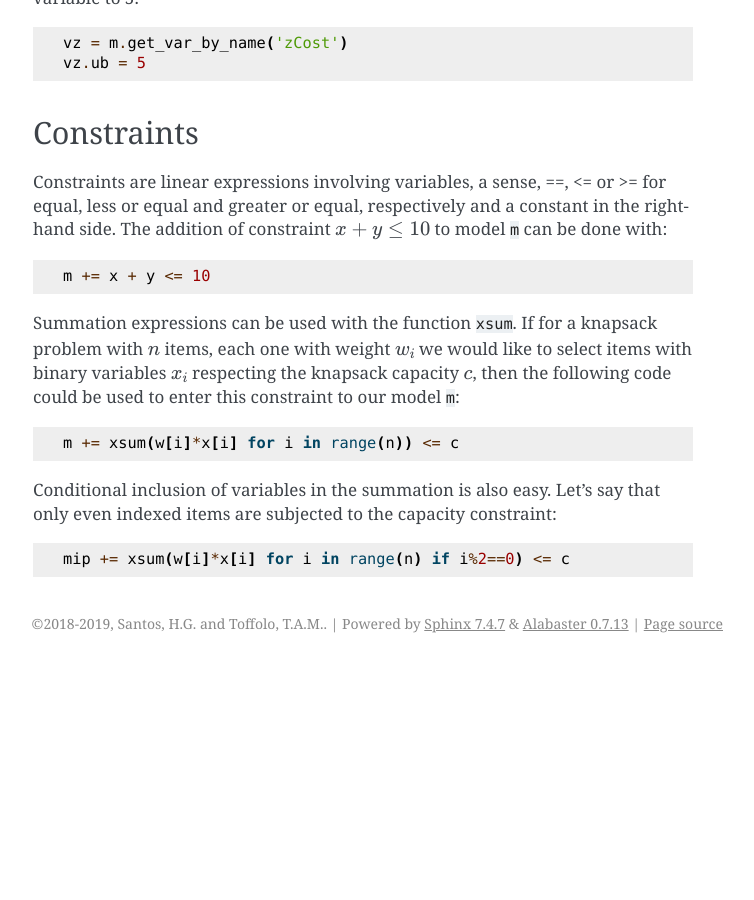
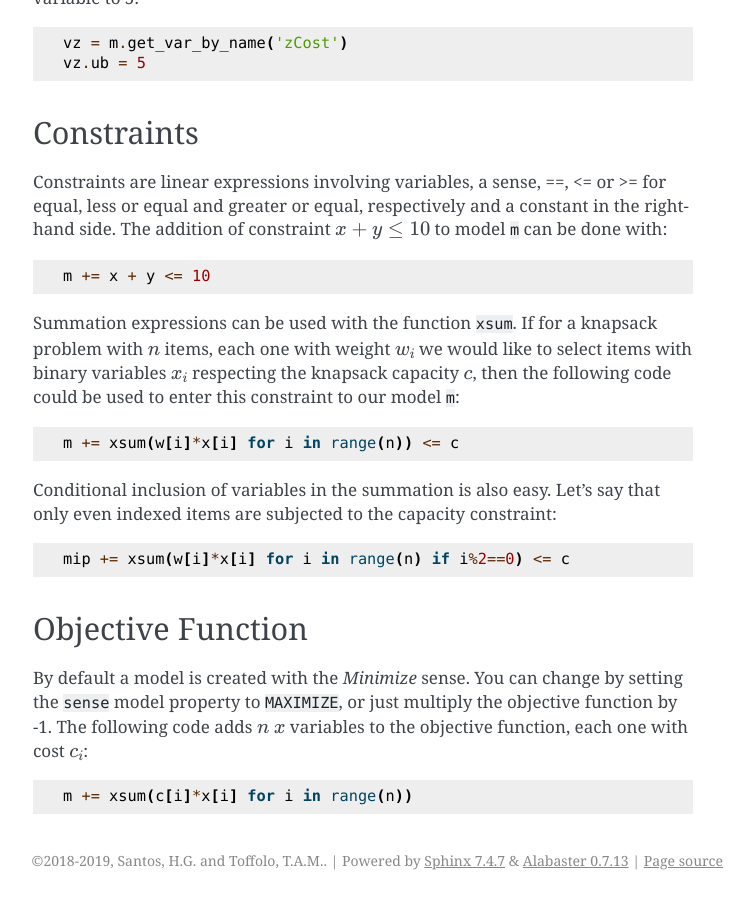
Before and after one commit to coin-or/python-mip, a Sphinx documentation site: the page built from docs/quickstart.rst, in a window 1280 px wide and 900 px high, scrolled down 1524 px. Shown: the whole window, without its empty margins (387-1141 px from the left). Built offline with Sphinx 7.4.7, drawn with Linux system fonts in a browser that asks for light colours; before the commit the page ends 2187 px from its top, so only the background shows below that.

Commit message:
more doc
Former-commit-id: 198f235be0701b6d9d79bc7e7a65796da0745ee8

```diff
--- a/docs/quickstart.rst
+++ b/docs/quickstart.rst
@@ -108,3 +108,16 @@ even indexed items are subjected to the capacity constraint:
 .. code-block:: python
 
     mip += xsum(w[i]*x[i] for i in range(n) if i%2==0) <= c
+
+Objective Function
+------------------
+
+By default a model is created with the *Minimize* sense. You can change by
+setting the :code:`sense` model property to :code:`MAXIMIZE`, or just
+multiply the objective function by -1. The following code adds :math:`n`
+:math:`x` variables to the objective function, each one with cost
+:math:`c_i`:
+
+.. code-block:: python
+
+   m += xsum(c[i]*x[i] for i in range(n))
```
